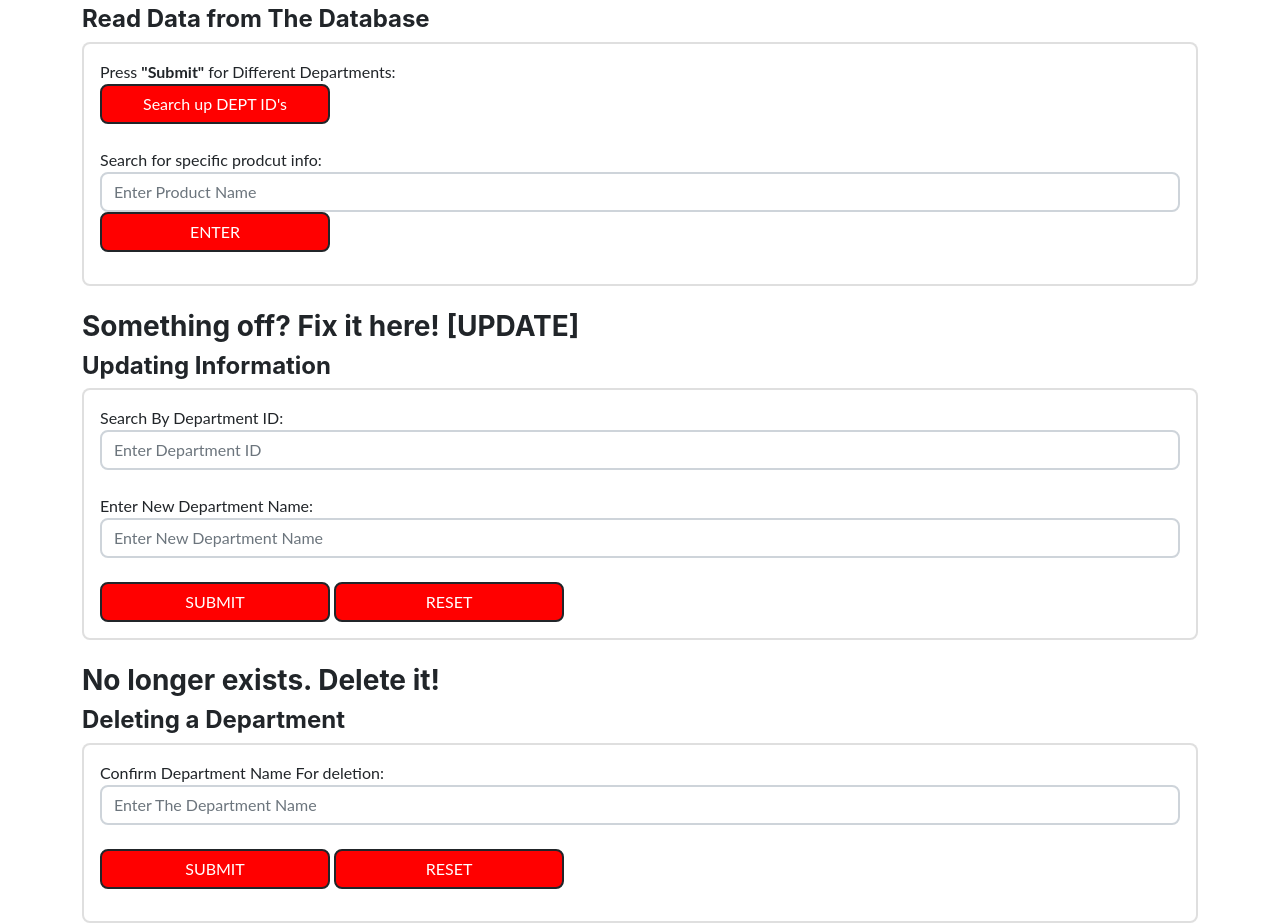
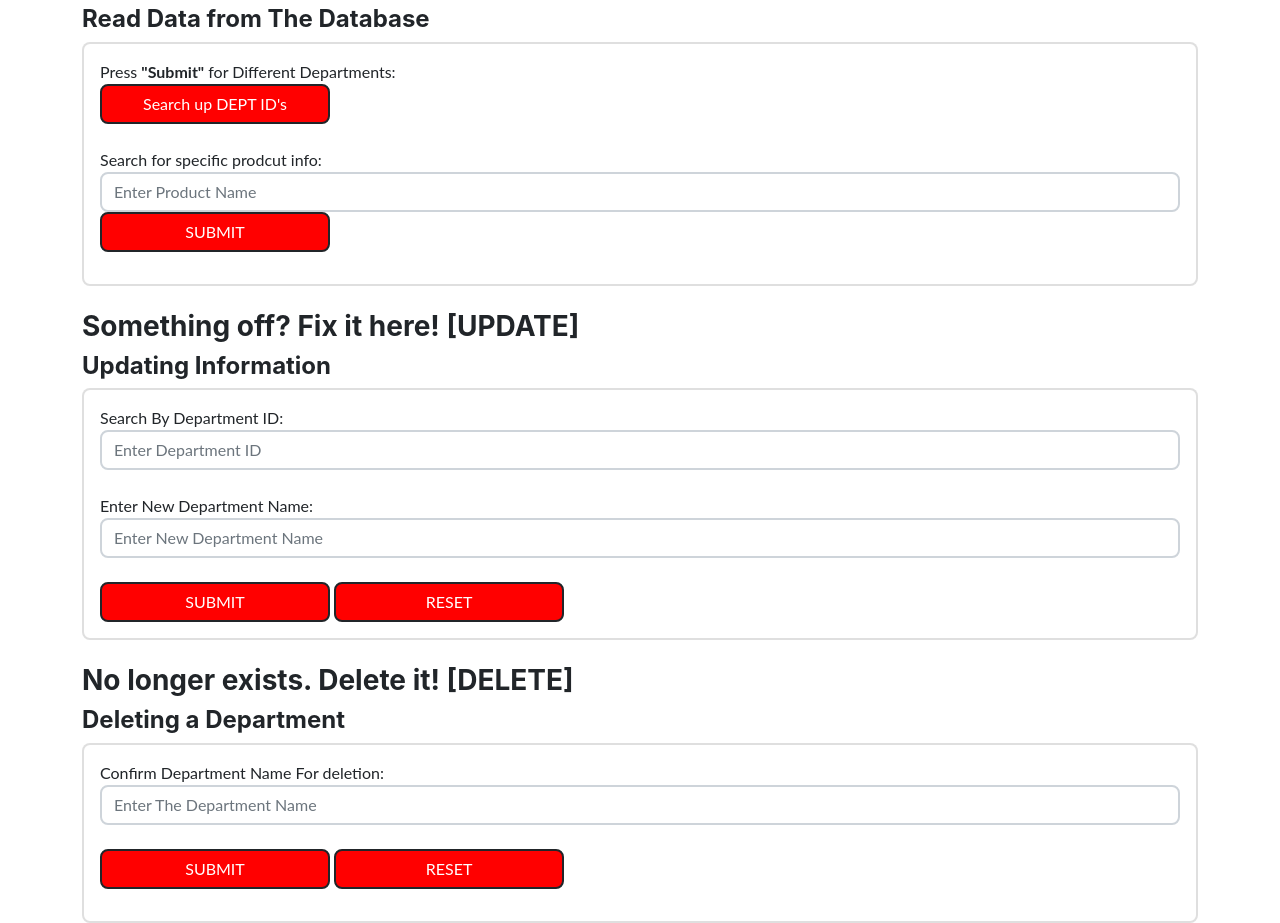
Before and after one commit to AyhemHK/HealthyFoodInventory, a Node server app: page / in a window 1280 px wide. Shown: the part 654-1577 px from the top of the page. Run offline with Node 20, Linux system fonts and the light colour scheme.

Commit message:
Update index.ejs

```diff
--- a/views/index.ejs
+++ b/views/index.ejs
@@ -75,7 +75,7 @@
         <label for="departmentID">Search for specific prodcut info:</label>
         <input type="text" name="departmentName" placeholder="Enter Product Name" size="200" required autocomplete="off"
           class="form-control mr-2" />
-        <input type="submit" value="ENTER" class="btn btn-dark" style="background-color:red;color:white;width:230px;height:40px;"/>
+        <input type="submit" value="SUBMIT" class="btn btn-dark" style="background-color:red;color:white;width:230px;height:40px;"/>
       </form>
     </div>
   </div>
@@ -100,7 +100,7 @@
   </div>
   &nbsp;
   <div class="container">
-    <h3>No longer exists. Delete it!</h3>
+    <h3>No longer exists. Delete it! [DELETE]</h3>
     <h4>Deleting a Department</h4>
     <div id="main" class="card card-body">
       <form action="/deletedepartment" method="post" id="CRUDdelete" class="form-inline mb-3">
```
